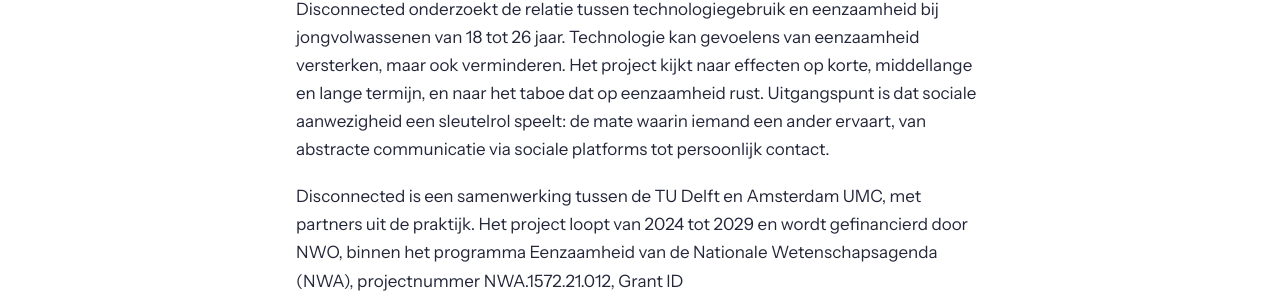
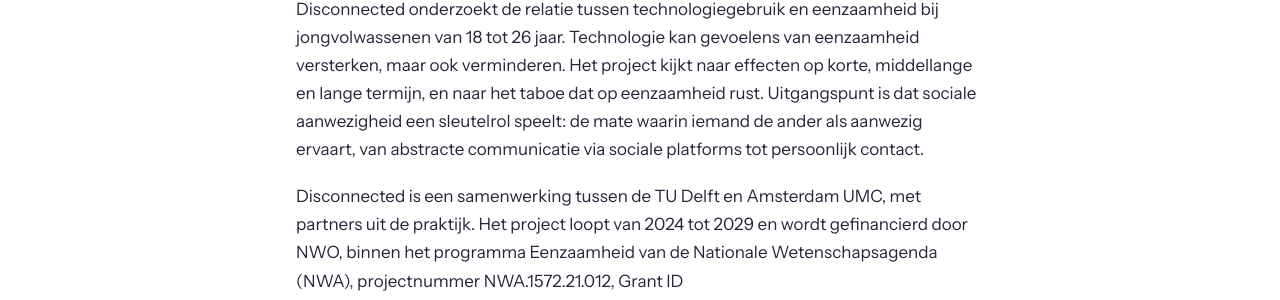
Before and after one commit to disconnected-loneliness/disconnected-loneliness.github.io, a Jekyll site: the page built from over.md, in a window 1280 px wide. Shown: the part 242-542 px from the top of the page. Built offline with Jekyll 4.4.1, drawn with Linux system fonts in a browser that asks for light colours.

Commit message:
Add files via upload

```diff
--- a/over.md
+++ b/over.md
@@ -4,7 +4,7 @@ lang: nl
 permalink: /over/
 alt: /en/about/
 ---
-Disconnected onderzoekt de relatie tussen technologiegebruik en eenzaamheid bij jongvolwassenen van 18 tot 26 jaar. Technologie kan gevoelens van eenzaamheid versterken, maar ook verminderen. Het project kijkt naar effecten op korte, middellange en lange termijn, en naar het taboe dat op eenzaamheid rust. Uitgangspunt is dat sociale aanwezigheid een sleutelrol speelt: de mate waarin iemand een ander ervaart, van abstracte communicatie via sociale platforms tot persoonlijk contact.
+Disconnected onderzoekt de relatie tussen technologiegebruik en eenzaamheid bij jongvolwassenen van 18 tot 26 jaar. Technologie kan gevoelens van eenzaamheid versterken, maar ook verminderen. Het project kijkt naar effecten op korte, middellange en lange termijn, en naar het taboe dat op eenzaamheid rust. Uitgangspunt is dat sociale aanwezigheid een sleutelrol speelt: de mate waarin iemand de ander als aanwezig ervaart, van abstracte communicatie via sociale platforms tot persoonlijk contact.
 
 Disconnected is een samenwerking tussen de TU Delft en Amsterdam UMC, met partners uit de praktijk. Het project loopt van 2024 tot 2029 en wordt gefinancierd door NWO, binnen het programma Eenzaamheid van de Nationale Wetenschapsagenda (NWA), projectnummer NWA.1572.21.012, Grant ID [https://doi.org/10.61686/QWHDT95661](https://doi.org/10.61686/QWHDT95661).
 
--- a/publicaties.html
+++ b/publicaties.html
@@ -10,8 +10,8 @@ alt: /en/publications/
   <p class="intro">De publicaties zijn in het Engels. Data, code en preregistraties zijn vrij toegankelijk.</p>
   <h2>Artikelen</h2>
   {% include publications.html type="article" %}
-  <h2>Ingediende manuscripten en preprints</h2>
-  {% include publications.html type="review" %}
+  <h2>Preprints</h2>
+  {% include publications.html type="preprint" %}
   <h2>MSc-scripties</h2>
   {% include publications.html type="thesis" %}
   <h2>Posters</h2>
```
Also changed, not shown: index.html (+12 -2 lines).
